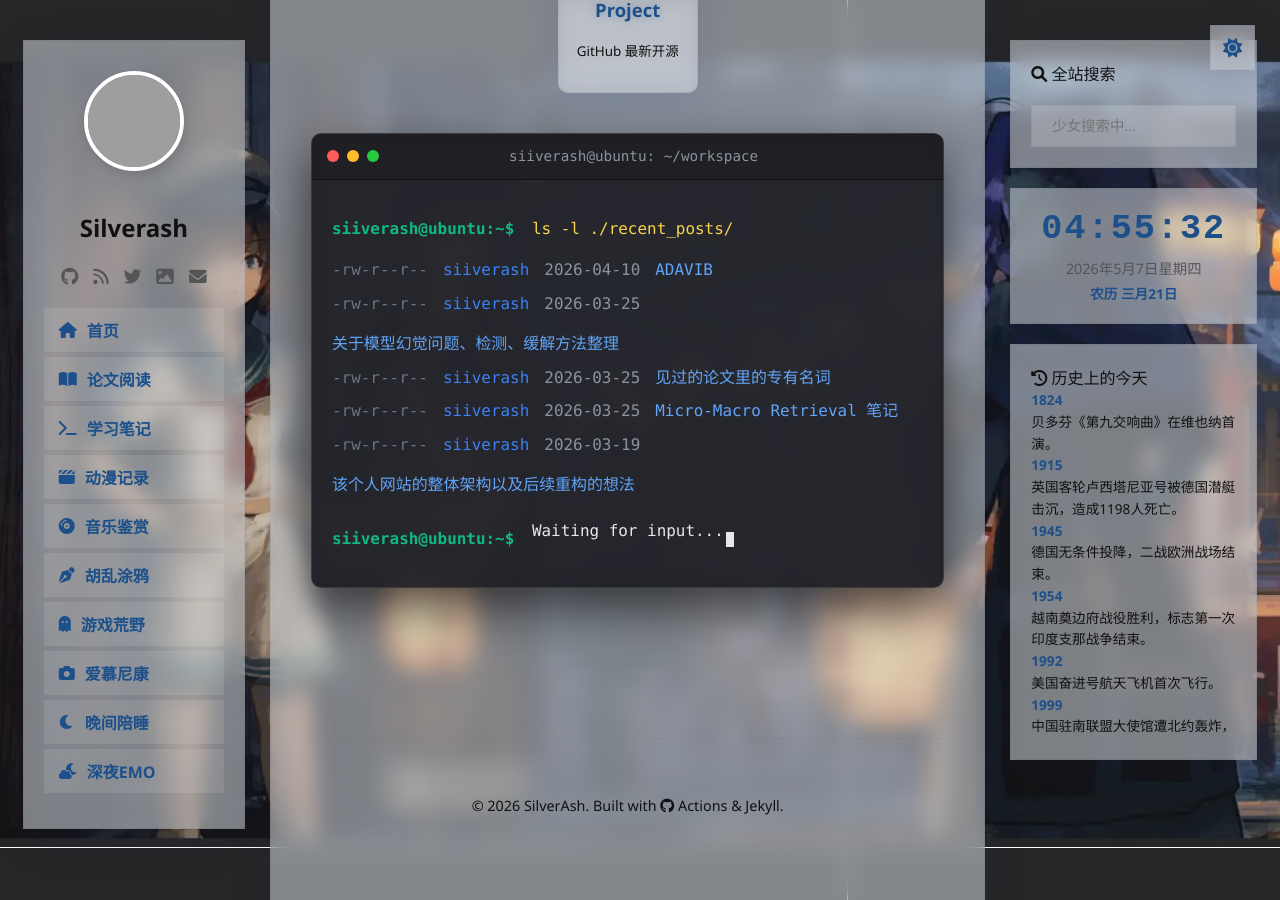
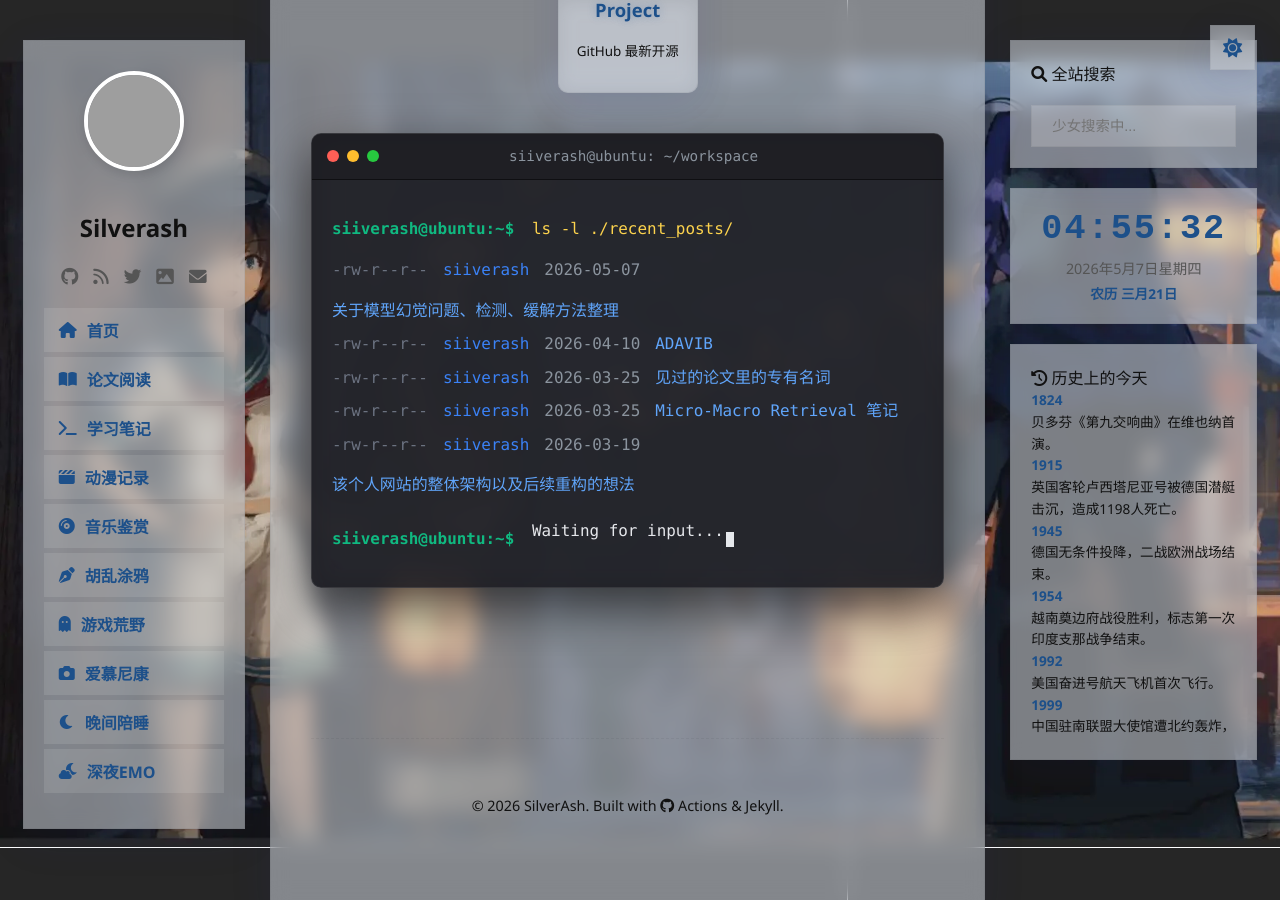
Before and after one commit to SiIverAsh/siiverash.github.io, a Jekyll site: the page built from index.md, in a window 1280 px wide and 900 px high, scrolled down 529 px. Built offline with Jekyll 4.4.1, drawn with Linux system fonts in a browser that asks for light colours; comment, search, counter and statistics services are not loaded; grey boxes are pictures that could not be loaded.

Commit message:
Automated: Blog Automation (Lifecycle & AI Tags)

```diff
--- a/_posts/2026-05-07--hallucination-summary.md
+++ b/_posts/2026-05-07--hallucination-summary.md
@@ -1,13 +1,14 @@
 ---
 categories:
 - paper
-date: 2026-03-25 18:50:51 +0800
+date: 2026-05-07 12:55:27 +0800
 layout: post
 tags:
 - 幻觉
 title: 关于模型幻觉问题、检测、缓解方法整理
 subject: ''
 ---
+
 
 
 
```
